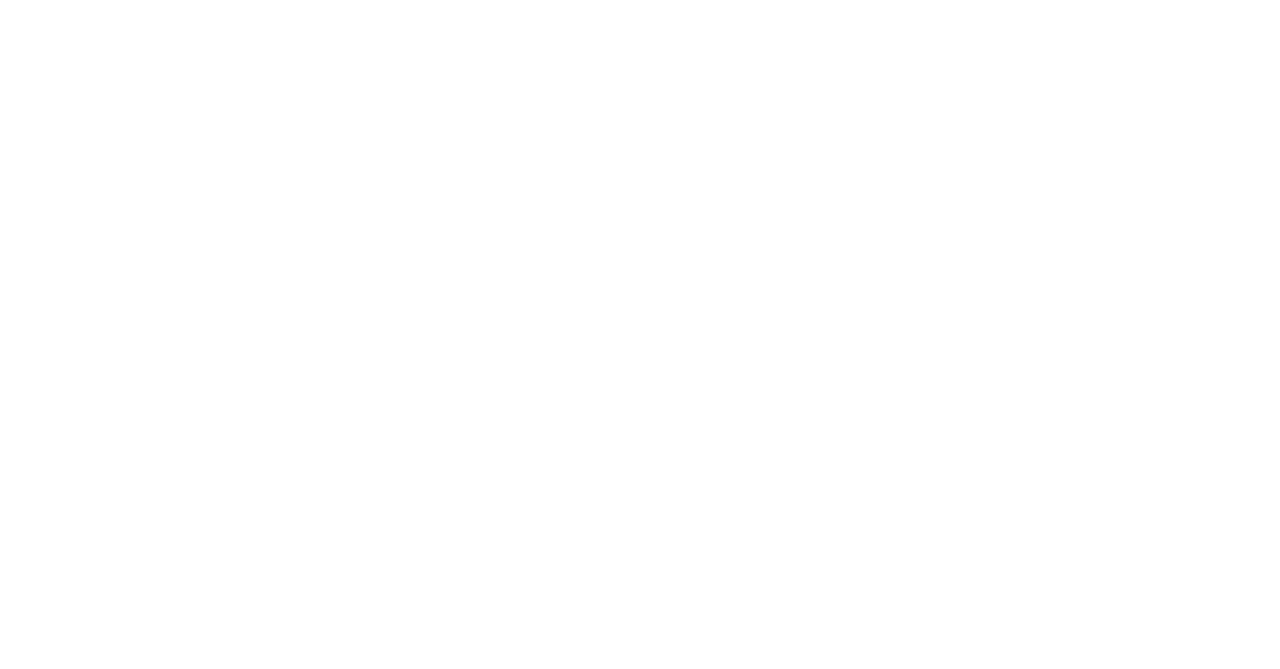
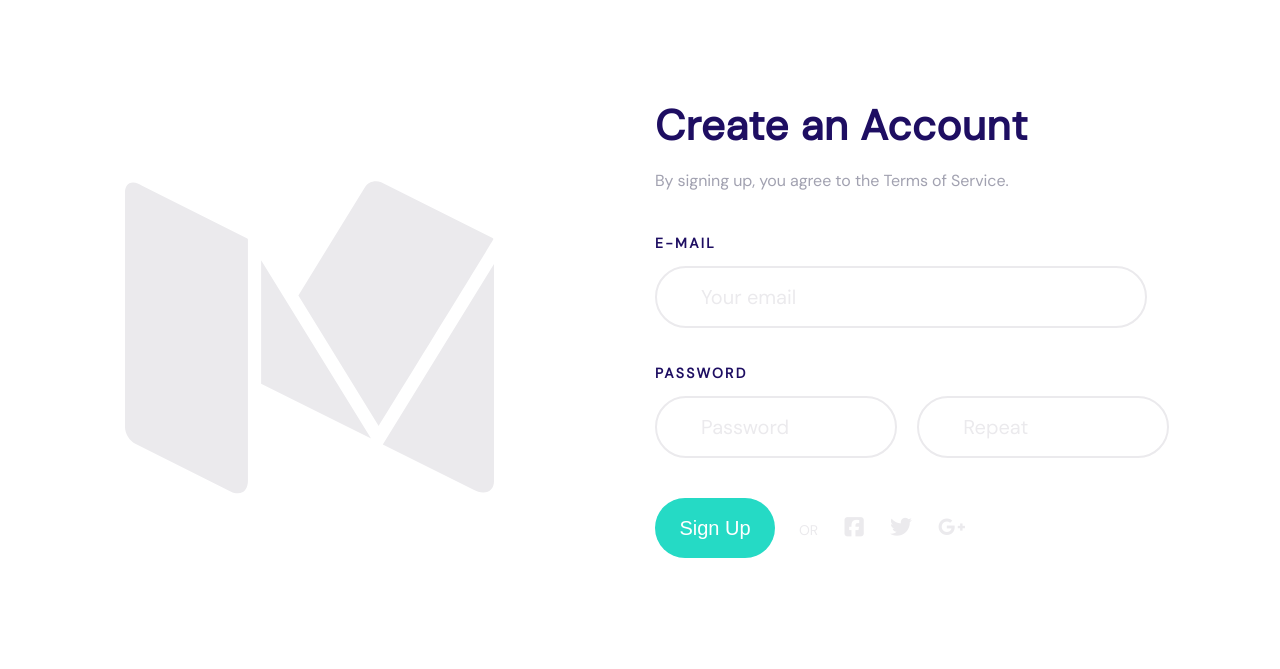
Before and after one commit to ossofi/pet-projects, a plain HTML site: page src/forms/forms.html in a window 1280 px wide. Drawn offline with Linux system fonts and the light colour scheme.

Commit message:
feat(hometask2):add

```diff
--- a/src/forms/forms.html
+++ b/src/forms/forms.html
@@ -3,12 +3,39 @@
   <head>
     <meta charset="UTF-8" />
     <meta name="viewport" content="width=device-width, initial-scale=1.0" />
+    <link href='https://fonts.googleapis.com/css?family=DM Sans' rel='stylesheet'>
+    <link rel="stylesheet" href="https://cdnjs.cloudflare.com/ajax/libs/font-awesome/6.5.2/css/all.min.css" integrity="sha512-SnH5WK+bZxgPHs44uWIX+LLJAJ9/2PkPKZ5QiAj6Ta86w+fsb2TkcmfRyVX3pBnMFcV7oQPJkl9QevSCWr3W6A==" crossorigin="anonymous" referrerpolicy="no-referrer" />
     <title>Forms</title>
 
     <link rel="stylesheet" href="style.css" />
   </head>
   <body>
-    <!-- Your solution here -->
+    <div class="forms3">
+      <img src='Illustration.svg' id="img1">
+      <div class="account">
+
+        <div class="text">
+          <div id="maintxt">Create an Account</div>
+        <div id="descr">By signing up, you agree to the Terms of Service.</div>
+        </div>
+        <div class="form">
+          <form>
+            <p id="em">E-MAIL</p>
+            <input type="text" id="field1" placeholder="Your email">
+            <p id="pass">PASSWORD</p>
+            <input type="password" id="field2" placeholder="Password">
+            <input type="password" id="field3" placeholder="Repeat">
+            <div id="buttonor">
+            <input type="button" value="Sign Up" id="sub">
+            <div id="or">OR
+              <i class="fa-brands fa-square-facebook"></i>
+              <i class="fa-brands fa-twitter"></i>
+             <i class="fa-brands fa-google-plus-g"></i></div></div>
+          </form>
+        </div>
+
+      </div>
+    </div>
 
     <script src="script.js"></script>
   </body>
--- a/src/forms/script.js
+++ b/src/forms/script.js
@@ -1 +1,26 @@
-// Your solution here
+const form = document.querySelector('.form form');
+const emailInput = document.getElementById('field1');
+const passwordInput = document.getElementById('field2');
+const repeatInput = document.getElementById('field3');
+const signUpButton = document.getElementById('sub');
+
+signUpButton.addEventListener('click', function(event) {
+  event.preventDefault();
+  const inputs = [emailInput, passwordInput, repeatInput];
+  let hasError = false;
+
+  inputs.forEach(input => {
+    if (input.value.trim() === '') {
+        input.style.borderColor = '#9e1b32';
+      hasError = true;
+    } else {
+        input.style.borderColor = '#EBEAED';
+    }
+  });
+
+  if (hasError) {
+    alert('Failure');
+  } else {
+    alert('Success!');
+  }
+});
--- a/src/forms/style.css
+++ b/src/forms/style.css
@@ -1 +1,109 @@
-/* Your solution here */
+.forms3{
+    display: grid;
+    grid-template-columns: 1fr 1fr;
+    height: 658px;
+    font-family: DM Sans;
+    max-width: 85.57%;
+    margin: 0 auto;
+}
+#img1{
+   display: flex;
+   justify-self: flex-end;
+   align-self: center;
+   margin-right: 146px;
+   padding-bottom: 14px;
+}
+.account{
+    display: flex;
+    flex-direction: column;
+    flex-wrap: nowrap;
+    justify-content: center;
+    padding-left: 15px;
+    padding-bottom: 16px;
+}
+.text{
+    display: flex;
+    flex-direction: column;
+}
+#descr{
+    font-size: 16px;
+    color:rgba(21, 20, 57, 0.4);
+    margin-top: 16px;
+    line-height: 26px;
+    letter-spacing: -0.07px;
+}
+#maintxt{
+    color: #1E0E62;
+    font-weight: 900;
+    font-size: 42px;
+    line-height: 52px;
+    letter-spacing: 0.5px;
+}
+.form{
+    margin-top: 36px;
+}
+#field1, #field2, #field3{
+    height: 56px;
+    border-radius: 100px;
+    font-size: 20px;
+    line-height: 26px;
+    border: 2px solid #EBEAED;
+    color: #1E0E62;
+    padding-left: 20px;
+}
+::placeholder{
+    color: #EBEAED;
+    padding-left: 24px;
+    font-family: DM Sans;
+}
+#field1{
+    width: 466px;
+}
+#field2{
+    width: 216px;
+}
+#field3{
+    width: 226px;
+    margin-left: 16px;
+}
+#em, #pass{
+    color: #1E0E62;
+    font-weight: 900;
+    letter-spacing: 2px;
+    font-size: 14px;
+    line-height: 26px;
+    margin: 0px auto 10px auto;
+    letter-spacing: 2.3px;
+    font-weight: 900;
+}
+#pass{
+    margin-top: 32px;
+}
+#sub{
+    color: white;
+    width: 120px;
+    height: 60px;
+    border: none;
+    border-radius: 100px;
+    background-color: #25DAC5;
+    font-size: 20px;
+    line-height: 26px;
+    display: flex;
+    justify-content: center;
+    margin-top: 40px;
+}
+#buttonor{
+    display: flex;
+    align-items: baseline;
+}
+#or{
+    word-spacing: 22.5px;
+    margin-left: 24px;
+    font-size: 14px;
+    line-height: 26px;
+    color: #EBEAED;
+}
+i{
+    color: #EBEAED;
+    font-size: 22px;
+}
```
Also changed, not shown: src/forms/Illustration.svg (added).
